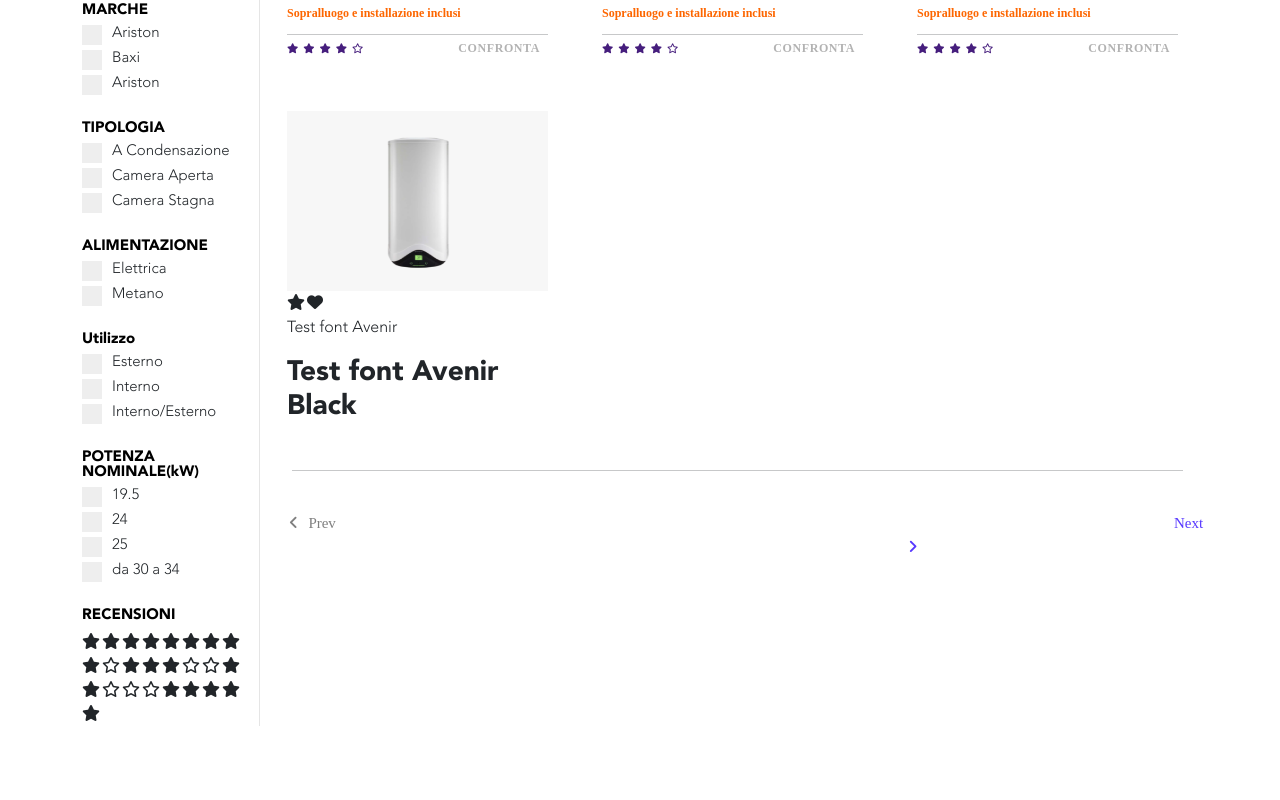
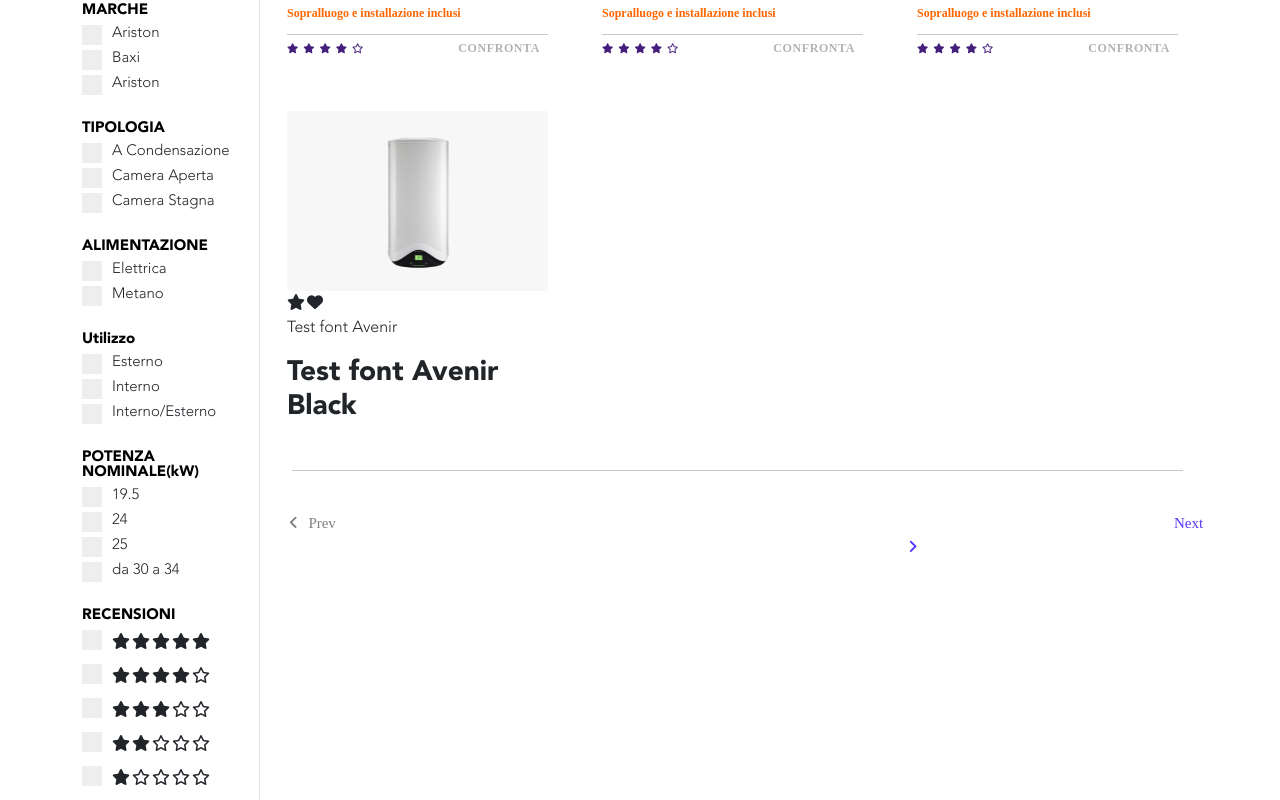
Before and after one commit to Daurelian/frontend-test-master, a React (Create React App) app: page / in a window 1280 px wide. Shown: the part 337-1137 px from the top of the page. Before the commit the page ends 1063 px from the top, so only its background shows below. Built offline with nearby package versions, Linux system fonts and the light colour scheme.

Commit message:
Added star1

```diff
--- a/src/App.js
+++ b/src/App.js
@@ -51,41 +51,41 @@ function App() {
             <h5 class="filterTitle">RECENSIONI</h5>
             <div>
 
-              <span>
-                <i class="fas fa-star"></i>
-                <i class="fas fa-star"> </i>
-                <i class="fas fa-star"></i>
-                <i class="fas fa-star"></i>
-                <i class="fas fa-star"></i>
-              </span>
-              <span>
-                <i class="fas fa-star"></i>
-                <i class="fas fa-star"></i>
-                <i class="fas fa-star"></i>
-                <i class="fas fa-star"></i>
-                <i class="far fa-star"></i>
-              </span>
-              <span>
-                <i class="fas fa-star"></i>
-                <i class="fas fa-star"></i>
-                <i class="fas fa-star"></i>
-                <i class="far fa-star"></i>
-                <i class="far fa-star"></i>
-              </span>
-              <span>
-                <i class="fas fa-star"></i>
-                <i class="fas fa-star"></i>
-                <i class="far fa-star"></i>
-                <i class="far fa-star"></i>
-                <i class="far fa-star"></i>
-              </span>
-              <span>
-                <i class="fas fa-star"></i>
-                <i class="fas fa-star"></i>
-                <i class="fas fa-star"></i>
-                <i class="fas fa-star"></i>
-                <i class="fas fa-star"></i>
-              </span>
+              <p class="star-distance container_filter"> <input type="checkbox"></input> <span class="checkmark"></span>
+                <i class="fas fa-star star-filter"></i>
+                <i class="fas fa-star star-filter"> </i>
+                <i class="fas fa-star star-filter"></i>
+                <i class="fas fa-star star-filter"></i>
+                <i class="fas fa-star star-filter"></i>
+              </p>
+              <p class="star-distance container_filter"> <input type="checkbox"></input> <span class="checkmark"></span>
+                <i class="fas fa-star star-filter"></i>
+                <i class="fas fa-star star-filter"></i>
+                <i class="fas fa-star star-filter"></i>
+                <i class="fas fa-star star-filter"></i>
+                <i class="far fa-star star-filter"></i>
+              </p>
+              <p class="star-distance container_filter"> <input type="checkbox"></input> <span class="checkmark"></span>
+                <i class="fas fa-star star-filter"></i>
+                <i class="fas fa-star star-filter"></i>
+                <i class="fas fa-star star-filter"></i>
+                <i class="far fa-star star-filter"></i>
+                <i class="far fa-star star-filter"></i>
+              </p>
+              <p class="star-distance container_filter"> <input type="checkbox"></input> <span class="checkmark"></span>
+                <i class="fas fa-star star-filter"></i>
+                <i class="fas fa-star star-filter"></i>
+                <i class="far fa-star star-filter"></i>
+                <i class="far fa-star star-filter"></i>
+                <i class="far fa-star star-filter"></i>
+              </p>
+              <p class="star-distance container_filter"> <input type="checkbox"></input> <span class="checkmark"></span>
+                <i class="fas fa-star star-filter"></i>
+                <i class="far fa-star star-filter"></i>
+                <i class="far fa-star star-filter"></i>
+                <i class="far fa-star star-filter"></i>
+                <i class="far fa-star star-filter"></i>
+              </p>
             </div>
           </div>
         </div>
```
